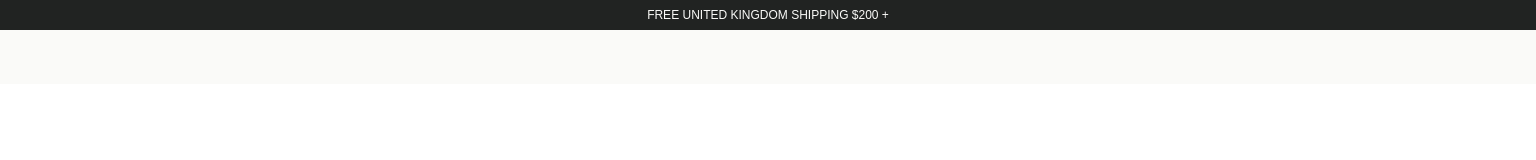
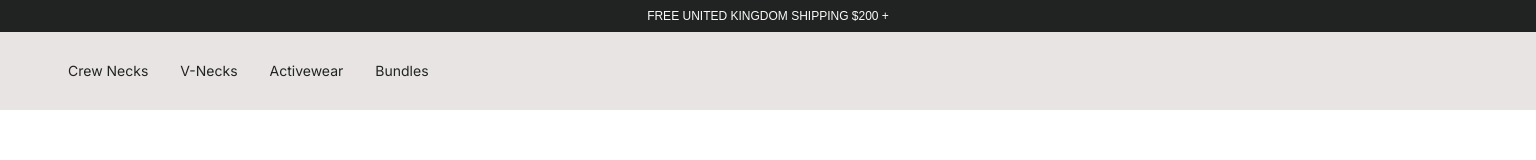
Before and after one commit to tokareva-stacy/SPLIT_Test, a website built with Vite: page src/index.html in a window 1536 px wide. Built offline with nearby package versions, Linux system fonts and the light colour scheme; files whose address does not match are found by name.

Commit message:
header desktop

```diff
--- a/src/css/header.css
+++ b/src/css/header.css
@@ -4,7 +4,6 @@ header {
 
 .top-bar {
   background-color: #212322;
-  color: #fff;
   text-align: center;
   padding: 6px 10px;
   height: 30px;
@@ -22,7 +21,7 @@ header {
 
 .main-nav {
   background-color: #fafaf8;
-  padding: 4px 16px;
+  padding: 0 16px;
   height: 53.52px;
   justify-content: center;
 }
@@ -31,35 +30,160 @@ header {
   display: flex;
   justify-content: space-between;
   align-items: center;
-  height: 100%;
+}
+.nav-left,
+.nav-right {
+  display: flex;
+  align-items: center;
+  flex: 1;
+}
 
+.nav-left {
+  justify-content: flex-start;
+}
+
+.nav-desk-list,
+.icon-search,
+.icon-user {
+  display: none;
 }
 .mob-icons {
   display: flex;
   gap: 16px;
+
 }
 .icon-link {
   height: 24px;
+  transition: fill 250ms cubic-bezier(0.4, 0, 0.2, 1);
 }
-
-.nav-links-desk {
-  display: none;
+.icon-link:hover {
+  fill: slategray;
 }
-
-.icon-search, .icon-user {
-  display: none;
+.logo {
+  flex-grow: 0;
+  flex-shrink: 0;
+  flex-basis: auto;
+  text-align: center;
 }
-.header .logo {
-  display: flex;
-  align-items: center;
-  flex-grow: 0;
-
+.icon-logo {
+  width: 121px;
+  height: 45px;
 }
-.logo-link {
-  width: 121px;
+.nav-right {
+  justify-content: flex-end;
 }
-
-.nav-icons {
+.profile-icons {
   display: flex;
   gap: 16px;
 }
+.icon-link {
+  transition: fill 250ms cubic-bezier(0.4, 0, 0.2, 1);
+}
+.icon-link:hover {
+  fill: slategray;
+}
+
+@media screen and (min-width: 768px) {
+  .main-nav {
+    padding: 0 36px;
+  }
+  .mob-icons {
+    gap: 28px;
+  }
+  .icon-search-mob {
+    display: none;
+  }
+  .profile-icons {
+    gap: 28px;
+  }
+  .icon-search, .icon-user {
+    display: block;
+  }
+}
+
+@media (min-width: 1440px) {
+  .top-bar {
+    height: 32px;
+  }
+  .promo-text {
+    line-height: 167%;
+  }
+  .nav-container {
+    height: 100%;
+  }
+  .main-nav {
+    background-color: #e8e4e4;
+    padding: 0 56px;
+    height: 78px;
+  }
+  .mob-icons {
+    display: none;
+  }
+  .nav-desk-list {
+    display: flex;
+    gap: 8px;
+    align-items: center;
+    justify-content: flex-start;
+  }
+  .nav-desk-item {
+    padding: 6px 12px;
+    position: relative;
+  }
+  .nav-desk-link {
+    display: flex;
+    font-weight: 400;
+    font-size: 14px;
+    line-height: 143%;
+    color: #212322;
+    align-items: center;
+    transition: color 250ms cubic-bezier(0.4, 0, 0.2, 1);
+
+  }
+  .nav-desk-link:hover {
+    color: slategray;
+  }
+  .nav-link-text {
+    padding-right: 13px;
+  }
+
+  .submenu {
+    display: none;
+    position: absolute;
+    top: 100%;
+    left: 0;
+    background-color: #fff;
+    border: 1px solid #ddd;
+    padding: 10px;
+    list-style: none;
+    margin: 0;
+    min-width: 150px;
+    box-shadow: 0 2px 5px rgba(0,0,0,0.1);
+    z-index: 100;
+  }
+
+  .has-submenu:hover > .submenu {
+    display: block;
+  }
+
+  .nav-desk-link.arr-down {
+    transition: transform 0.250s ease;
+  }
+
+  .has-submenu:hover .arr-down {
+    transform: rotate(180deg);
+  }
+  .submenu-link {
+    padding: 5px 0;
+    display: block;
+    transition: color 250ms cubic-bezier(0.4, 0, 0.2, 1);
+  }
+  .submenu-link:hover {
+    color: slategray;
+  }
+  .profile-icons {
+    display: flex;
+    gap: 40px;
+  }
+
+
+}
--- a/src/css/styles.css
+++ b/src/css/styles.css
@@ -16,3 +16,7 @@
 @import url('./badges.css');
 @import url('./back-link.css');
 @import url('./footer.css');
+
+body {
+  font-family: "Inter", sans-serif;
+}
--- a/src/partials/header.html
+++ b/src/partials/header.html
@@ -4,6 +4,7 @@
   </div>
   <nav class="main-nav">
     <div class="nav-container">
+      <div class="nav-left">
         <div class="mob-icons">
           <a href="#" class="icon-link"><svg class="icon-burger" width="24" height="24">
                 <use href="../img/icons/burger.svg"></use>
@@ -12,17 +13,25 @@
                 <use href="../img/icons/search.svg"></use>
             </svg></a>
         </div>
-        <ul class="nav-links-desk">
-          <li><a href="#">Crew Necks</a></li>
-          <li><a href="#">V-Necks</a></li>
-          <li><a href="#">Activewear</a></li>
-          <li><a href="#">Bundles</a></li>
-          <li>
-            <svg class="arr-down" width="158" height="35">
-                <use href="../img/icons/icomoon/symbol-defs.svg#icon-arrow-down"></use>
+        <ul class="nav-desk-list">
+          <li class="nav-desk-item"><a href="#" class="nav-desk-link">Crew Necks</a></li>
+          <li class="nav-desk-item"><a href="#" class="nav-desk-link">V-Necks</a></li>
+          <li class="nav-desk-item"><a href="#" class="nav-desk-link">Activewear</a></li>
+          <li class="nav-desk-item has-submenu">
+            <a href="#" class="nav-desk-link">
+              <span class="nav-link-text">Bundles</span>
+              <svg class="arr-down" width="24" height="24">
+                <use href="../img/icons/arrow-down.svg"></use>
               </svg>
+            </a>
+            <ul class="submenu">
+              <li><a href="#" class="submenu-link">Bundles 1</a></li>
+              <li><a href="#" class="submenu-link">Bundles 2</a></li>
+              <li><a href="#" class="submenu-link">Bundles 3</a></li>
+            </ul>
           </li>
         </ul>
+      </div>
       <div class="logo">
         <a href="" class="logo-link">
           <svg class="icon-logo" width="121" height="45">
@@ -30,12 +39,14 @@
           </svg>
         </a>
       </div>
-        <div class="nav-icons">
+
+      <div class="nav-right">
+        <div class="profile-icons">
           <a href="#" class="icon-link"><svg class="icon-search" width="24" height="24">
-                <use href="../img/icons/icomoon/symbol-defs.svg#icon-search"></use>
+                <use href="../img/icons/search.svg"></use>
             </svg></a>
           <a href="#" class="icon-link"><svg class="icon-user" width="24" height="24">
-                <use href="../img/icons/icomoon/symbol-defs.svg#icon-user"></use>
+                <use href="../img/icons/user.svg"></use>
             </svg></a>
             <a href="#" class="icon-link"><svg class="icon-cart" width="24" height="24">
                 <use href="../img/icons/cart.svg"></use>
```
Lines whose indentation alone changed are shown as unchanged.
